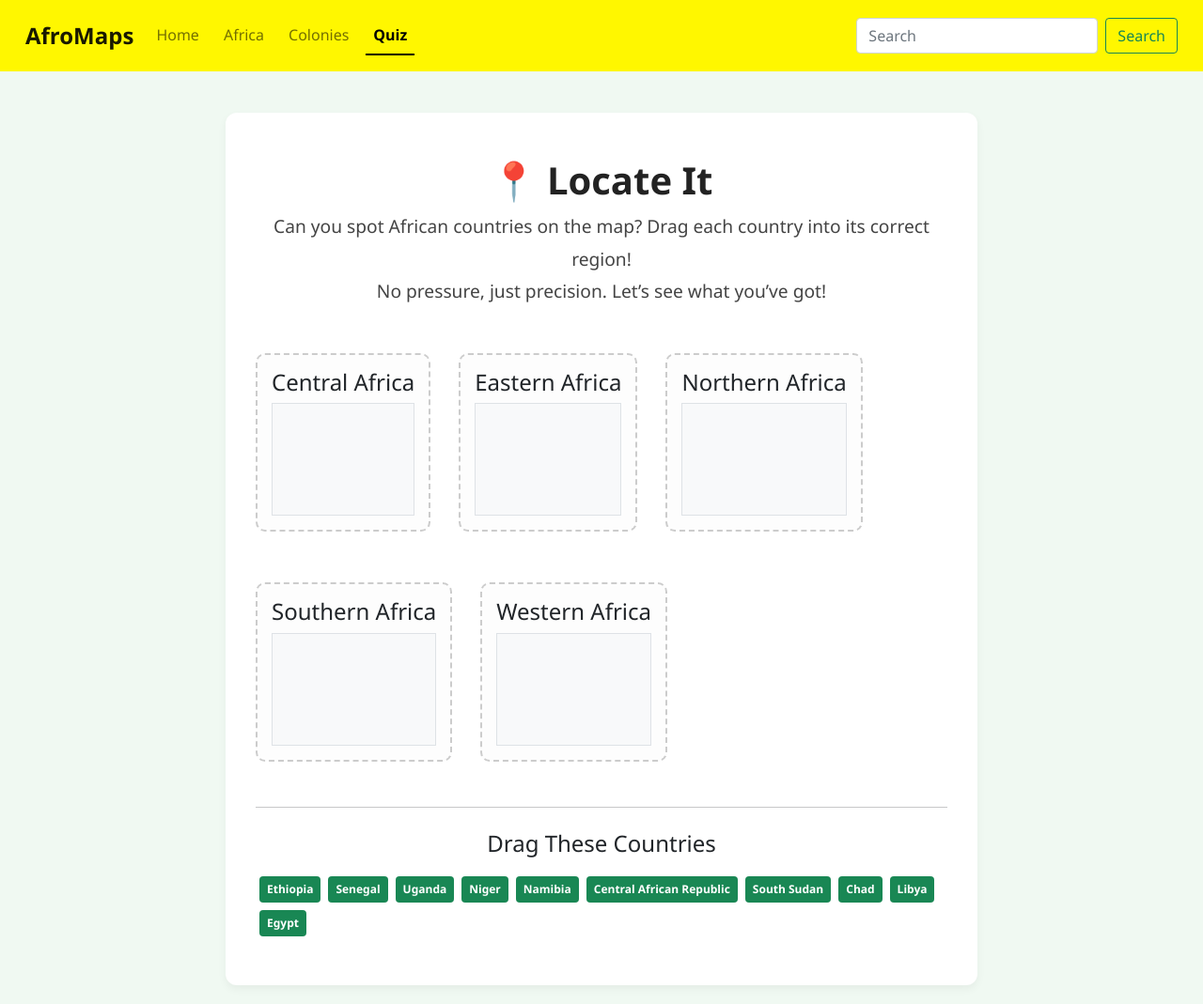
After one commit to ganzafelix/african-colonial-map, a Flask app: page /locate-it in a window 1280 px wide. The commit adds this page. Shown: the whole page at 94% size. Run offline with Flask 3, Linux system fonts and the light colour scheme; some libraries are stand-ins or nearby versions.

Commit message:
Working on improving quiz site

```diff
--- a/server.py
+++ b/server.py
@@ -6,6 +6,27 @@ coloniesList = ['Algeria', 'Angola', 'Benin', 'Botswana', 'Burkina Faso', 'Burun
             'Republic of Congo', 'Djibouti', 'Egypt', 'Equitorial Guinea', 'Eritrea', 'Eswatini', 'Swaziland', 'Ethiopia', 'Gabon', 'Gambia', 'Ghana', 'Guinea', 'Guinea-Bissau', 'Ivory Coast',
              'Kenya',' Lesotho', 'Liberia', 'Libya', 'Madagascar', 'Malawi', 'Mali', 'Mauritania', 'Mauritius', 'Morocco', 'Mozambique', 'Namibia', 'Niger', 'Nigeria', 'Rwanda', 'Sao Tome and Principe',
              'Senegal',' Seychelles', 'Seirra Leone', 'Somalia', 'South Africa', 'South Sudan', 'Sudan', 'Tanzania', 'Tunisia', 'Togo', 'Uganda', 'Zambia', 'Zimbabwe' ]
+
+AFRICA_REGIONS = {
+    "Northern Africa": [
+        "Algeria", "Egypt", "Libya", "Mauritania", "Morocco", "Sudan", "Tunisia", "Western Sahara"
+    ],
+    "Western Africa": [
+        "Benin", "Burkina Faso", "Cape Verde", "Côte d'Ivoire", "Gambia", "Ghana", "Guinea",
+        "Guinea-Bissau", "Liberia", "Mali", "Niger", "Nigeria", "Senegal", "Sierra Leone", "Togo"
+    ],
+    "Central Africa": [
+        "Angola", "Cameroon", "Central African Republic", "Chad", "Congo", "Democratic Republic of the Congo",
+        "Equatorial Guinea", "Gabon", "São Tomé and Príncipe"
+    ],
+    "Eastern Africa": [
+        "Burundi", "Comoros", "Djibouti", "Eritrea", "Ethiopia", "Kenya", "Madagascar", "Malawi",
+        "Mauritius", "Mozambique", "Rwanda", "Seychelles", "Somalia", "South Sudan", "Tanzania", "Uganda", "Zambia", "Zimbabwe"
+    ],
+    "Southern Africa": [
+        "Botswana", "Eswatini", "Lesotho", "Namibia", "South Africa"
+    ]
+}
 
 # ROUTES
 @app.route('/')
@@ -20,6 +41,14 @@ def colonies():
 def quiz():
     return render_template("quiz.html", active_page="quiz")
 
+@app.route('/locate-it')
+def locate_it():
+    return render_template("locate_it.html", active_page="quiz")
+
+@app.route('/who-colonized-it')
+def who_colonized_it():
+    return render_template("who_colonized_it.html", active_page="quiz")
+
 @app.route('/africa')
 def africa():
     return render_template("africa.html", active_page="africa")
@@ -29,6 +58,10 @@ def africa():
 @app.route('/get_colonies', methods=['GET'])
 def get_colonies():
     return jsonify(locations=colonies)
+
+@app.route('/data/regions')
+def get_regions():
+    return jsonify(AFRICA_REGIONS)
 
 #search function
 @app.route('/search')
--- /dev/null
+++ b/static/locate_it.js
@@ -0,0 +1,85 @@
+let correctCount = 0;
+let incorrectCount = 0;
+let results = [];
+
+$(document).ready(function () {
+  $.getJSON("/data/regions", function (regions) {
+    // Render region drop zones
+    for (const region in regions) {
+      $("#regions").append(`
+        <div class="region-drop-zone mb-4" data-region="${region}">
+          <h4>${region}</h4>
+          <div class="drop-box bg-light border p-3 droppable" data-region="${region}" style="min-height: 120px;"></div>
+        </div>
+      `);
+    }
+
+    // Flatten, shuffle, select 10
+    let countries = Object.entries(regions).flatMap(([region, list]) =>
+      list.map(country => ({ name: country, region }))
+    );
+    countries = countries.sort(() => 0.5 - Math.random()).slice(0, 10);
+
+    // Render draggable countries
+    countries.forEach(({ name, region }) => {
+      $("#country-pool").append(`
+        <div class="draggable badge bg-success text-white p-2 m-1"
+             data-country="${name}"
+             data-region="${region}"
+             id="${name}">
+          ${name}
+        </div>
+      `);
+    });
+
+    // Make countries draggable
+    $(".draggable").draggable({
+      revert: "invalid",
+      helper: "clone",
+      start: function () {
+        $(this).css("opacity", "0.6");
+      },
+      stop: function () {
+        $(this).css("opacity", "1");
+      }
+    });
+
+    // Setup droppables
+    $(".droppable").droppable({
+      accept: ".draggable",
+      drop: function (event, ui) {
+        const $dropBox = $(this);
+        const $dragged = ui.draggable;
+        const countryName = $dragged.data("country");
+        const correctRegion = $dragged.data("region");
+        const selectedRegion = $dropBox.data("region");
+
+        const isCorrect = correctRegion === selectedRegion;
+
+        // Set drop box color based on result — stays colored
+        if (isCorrect) {
+          $dropBox.css("background-color", "#b3e6b3"); // ✅ green
+          correctCount++;
+          results.push({ country: countryName, correct: true });
+        } else {
+          $dropBox.css("background-color", "#f4cccc"); // ❌ red
+          incorrectCount++;
+          results.push({ country: countryName, correct: false });
+        }
+
+        // Remove the dragged country
+        $dragged.remove();
+
+        // If all done, go to score
+        if (correctCount + incorrectCount === 10) {
+          localStorage.setItem("locateItScore", JSON.stringify({
+            correct: correctCount,
+            incorrect: incorrectCount,
+            answers: results
+          }));
+          window.location.href = "/score";
+        }
+      }
+    });
+  });
+});
--- a/static/main.css
+++ b/static/main.css
@@ -160,3 +160,22 @@ body {
   border-radius: 10px;
   transition: all 0.3s ease;
 }
+
+/* Add cursor styling */
+.drop-box {
+  cursor: default;
+  transition: background-color 0.3s ease;
+}
+
+.drop-box.ui-droppable-hover {
+  cursor: grab;
+}
+
+/* Optional: extra spacing/visuals */
+.region-drop-zone {
+  border: 2px dashed #ccc;
+  padding: 15px;
+  border-radius: 10px;
+  background-color: #fdfdfd;
+  margin-bottom: 20px;
+}
--- /dev/null
+++ b/templates/locate_it.html
@@ -0,0 +1,22 @@
+{% extends "layout.html" %}
+{% block content %}
+<div class="welcome-section">
+  <h2>📍 Locate It</h2>
+  <p class="lead">
+    Can you spot African countries on the map? Drag each country into its correct region!
+    <br>No pressure, just precision. Let’s see what you’ve got!
+  </p>
+
+  <div id="quiz-container" class="mt-5">
+    <div id="regions" class="content"></div>
+    <hr class="my-4" />
+    <h4 class="mb-3">Drag These Countries</h4>
+    <div id="country-pool" class="d-flex flex-wrap"></div>
+  </div>
+</div>
+{% endblock %}
+
+{% block scripts %}
+<script src="{{ url_for('static', filename='locate_it.js') }}"></script>
+<link rel="stylesheet" href="{{ url_for('static', filename='main.css') }}">
+{% endblock %}
```
Also changed, not shown: templates/quiz.html (+16 -12 lines), templates/who_colonized_it.html (added).
